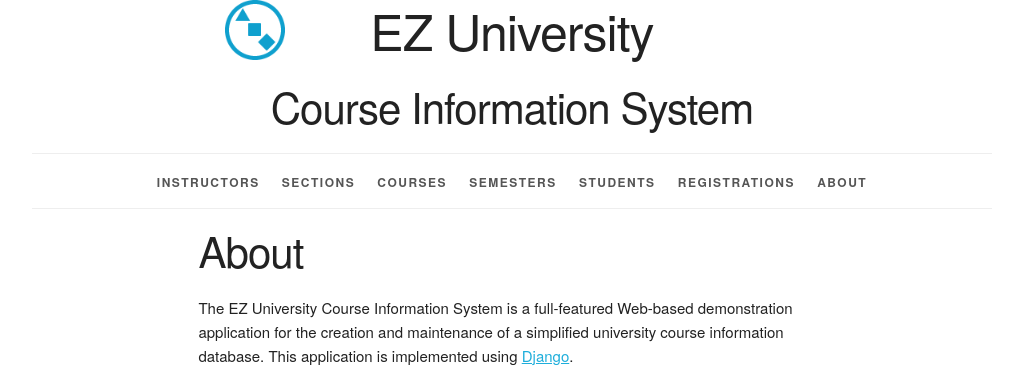
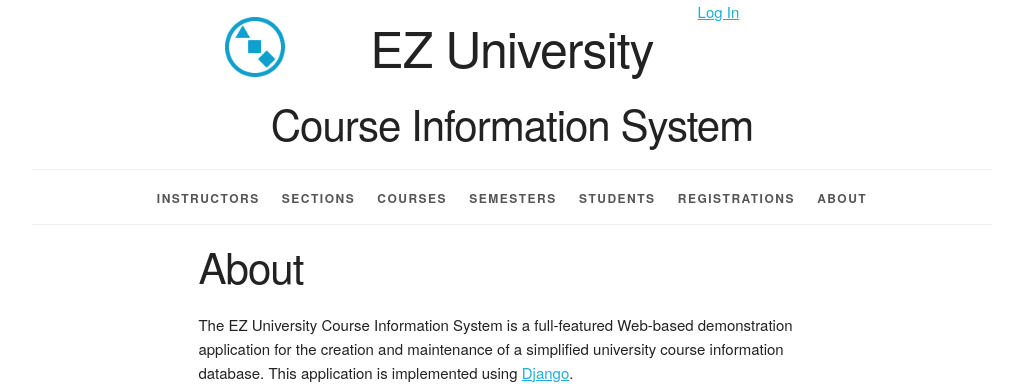
Before and after one commit to megwu1129/wu_meg_ezu, a Django app: page /about/ in a window 1280 px wide. Shown: the top 392 px of the page, without its empty margins (128-1151 px from the left). Run offline with Django 4.2, Linux system fonts and the light colour scheme.

Commit message:
added log out

```diff
--- a/courseinfo/templates/courseinfo/base.html
+++ b/courseinfo/templates/courseinfo/base.html
@@ -26,6 +26,19 @@
 <body>
 
 <div class="container">
+    <div class="status row">
+        <div class="offset-by-eight four columns">
+            <ul class="inline">
+                {% if user.is_authenticated %}
+                    <li><a href="{% url 'logout_urlpattern' %}">
+                        Log Out, {{ user.get_username }}</a></li>
+                {% else %}
+                    <li><a href="{% url 'login_urlpattern' %}">
+                        Log In</a></li>
+                {% endif %}
+            </ul>
+        </div>
+    </div>
     <header class="row">
         <div class="offset-by-one ten columns">
             <h1 class="logo">EZ University</h1>
--- a/wu_meg_ezu/settings.py
+++ b/wu_meg_ezu/settings.py
@@ -120,6 +120,7 @@ STATIC_URL = 'static/'
 STATIC_ROOT = os.path.join(BASE_DIR, 'static')
 
 LOGIN_REDIRECT_URL = 'about_urlpattern'
+LOGOUT_REDIRECT_URL = 'login_urlpattern'
 
 # Default primary key field type
 # https://docs.djangoproject.com/en/4.1/ref/settings/#default-auto-field
--- a/wu_meg_ezu/urls.py
+++ b/wu_meg_ezu/urls.py
@@ -14,7 +14,7 @@ Including another URLconf
     2. Add a URL to urlpatterns:  path('blog/', include('blog.urls'))
 """
 from django.contrib import admin
-from django.contrib.auth.views import LoginView
+from django.contrib.auth.views import LoginView, LogoutView
 from django.urls import path, include
 from django.views.generic import RedirectView, TemplateView
 
@@ -28,6 +28,10 @@ urlpatterns = [
          LoginView.as_view(template_name='courseinfo/login.html'),
          name='login_urlpattern'
          ),
+    path('logout/',
+         LogoutView.as_view(),
+         name='logout_urlpattern'
+         ),
     path('about/',
          TemplateView.as_view(
             template_name='courseinfo/about.html'),
```
Also changed, not shown: db.sqlite3.
